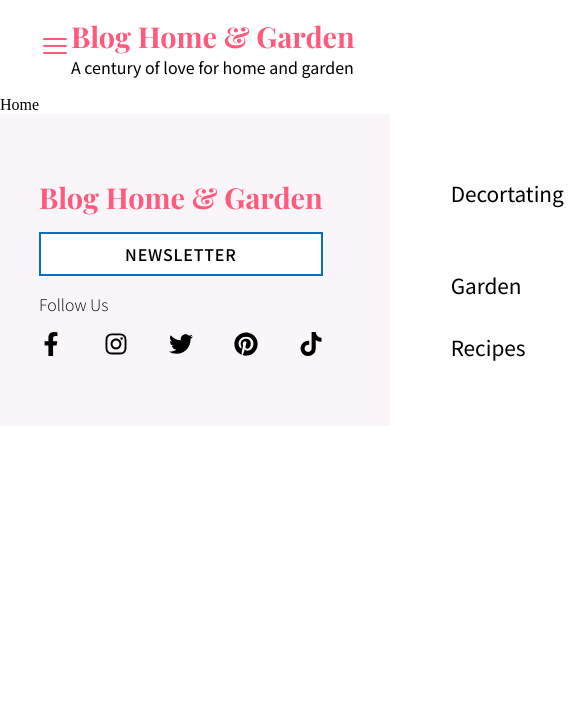
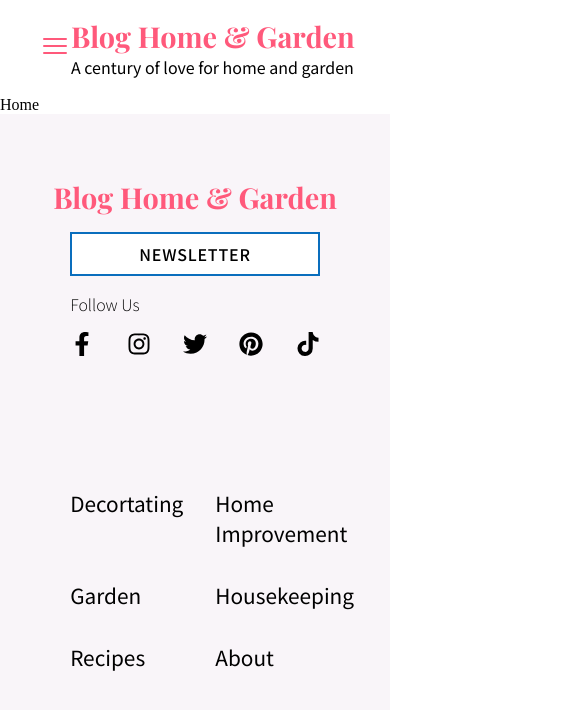
Before and after one commit to eford05/blog-home-garden, a React (Create React App) app: page / in a window 390 px wide. Shown: the top 710 px of the page, 585 px wide, since content can reach past the window. Built offline with nearby package versions, Linux system fonts and the light colour scheme.

Commit message:
fix footer responsiveness

```diff
--- a/src/App.js
+++ b/src/App.js
@@ -14,6 +14,11 @@ import NewsModal from "./components/NewsModal";
 function App() {
   const Layout = () => {
     const [showModal, setShowModal] = useState(false);
+
+    showModal
+      ? (document.body.style = "hidden")
+      : (document.body.style = "auto");
+
     return (
       <Fragment>
         <Navbar />
--- a/src/components/Footer.jsx
+++ b/src/components/Footer.jsx
@@ -14,6 +14,7 @@ import "../styles/footer.css";
 
   This will toggle a newsletter modal component
 */
+
 function Footer({ toggle }) {
   return (
     <footer>
--- a/src/styles/footer.css
+++ b/src/styles/footer.css
@@ -60,3 +60,34 @@ footer {
 .footer-list li a:hover {
   text-decoration: underline 0.05rem solid #000;
 }
+
+@media screen and (max-width: 950px) {
+  footer {
+    grid-template-columns: 1fr;
+    justify-items: center;
+  }
+
+  .footer-primary {
+    width: 50%;
+  }
+
+  .footer-primary .logo {
+    align-self: center;
+  }
+
+  .footer-secondary {
+    width: 80%;
+  }
+}
+
+@media screen and (max-width: 800px) {
+  .footer-primary {
+    width: 60%;
+  }
+}
+
+@media screen and (max-width: 600px) {
+  .footer-primary {
+    width: 80%;
+  }
+}
```
